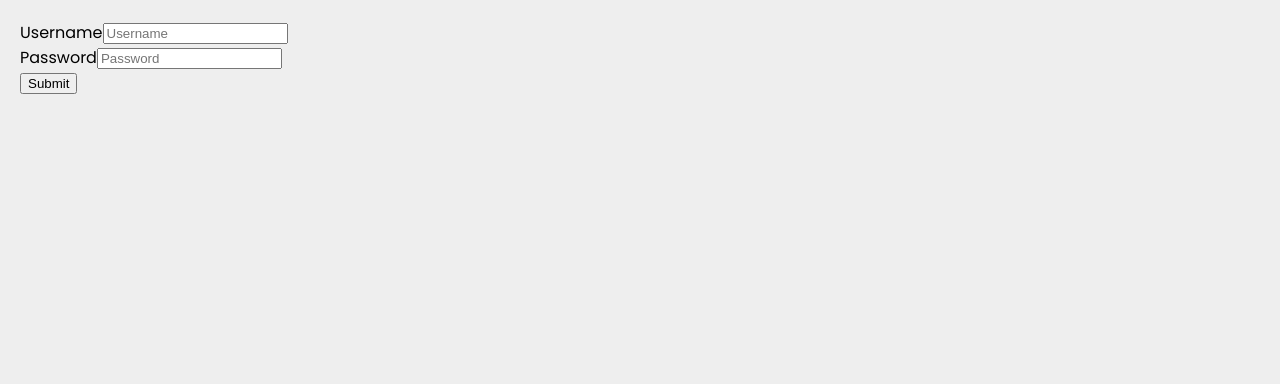
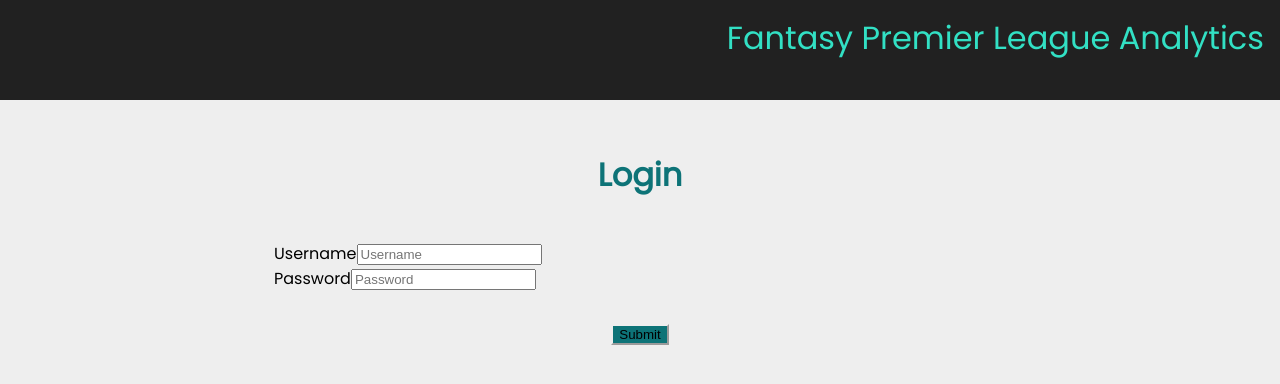
Before and after one commit to Rob-Reutiman/fantasy-pl-app, a React (Create React App) app: page / in a window 1280 px wide. Shown: the top 384 px of the page. Built offline with nearby package versions, Linux system fonts and the light colour scheme; the HTML template or start-up script is replaced by a standard one.

Commit message:
Login css

```diff
--- a/src/App.css
+++ b/src/App.css
@@ -8,6 +8,7 @@
   font-size: 100%;
 }
 
+/* Navigation */
 .navigation {
   background-color: #212121;
   overflow: hidden;
@@ -32,6 +33,14 @@
   text-align: right;
 }
 
+/* Login */
+.form-container {
+  padding-top: 20px;
+  padding-right: 20%;
+  padding-left: 20%;
+}
+
+/* General */
 .section {
   padding: 30px;
 }
@@ -41,6 +50,21 @@
   text-align: center;
 }
 
+.submit {
+  margin-top: 30px;
+  text-align: center;
+}
+
+.submit button {
+  background-color: #0d7377;
+  border-color: #eeeeee;
+}
+
+.submit button:hover {
+  background-color: #32e0c4;
+  border-color: #eeeeee;
+}
+
 .player-photo {
   padding: 5px 5px;
   width: fit-content;
@@ -48,12 +72,11 @@
   align-self: center;
 }
 
+/* Table */
 .thumbnail {
   height: 35px;
   width: 30px;
 }
-
-/* Table */
 
 .table-headers {
   display: block;
--- a/src/App.js
+++ b/src/App.js
@@ -84,29 +84,42 @@
 
       <React.Fragment>
 
+        <Nav username={this.state.username}/>
+
+
         {!this.state.authenticated &&
-        <div className="container" style={{padding: "20px"}}>
+
+        <div className="section">
+
+          <h1>Login</h1>
+
+          <div className="container form-container">
             <form>
-            <div class="form-group">
+              <div className="form-group">
                 <label>Username</label>
                 <input
                   type="username"
-                class="form-control"
+                  className="form-control"
                   id="username"
                   placeholder="Username"
                   onChange={this.handleFormInput} />
               </div>
-            <div class="form-group">
+              <div className="form-group">
                 <label>Password</label>
                 <input
                 type="password"
-              class="form-control"
+                className="form-control"
                 id="password"
                 placeholder="Password"
                 onChange={this.handleFormInput} />
               </div>
-            <button type="submit" class="btn btn-primary" onClick={this.handleLogin}>Submit</button>
             </form>
+          </div>
+
+          <div className="submit">
+            <button type="submit" className="btn btn-primary" onClick={this.handleLogin}>Submit</button>
+          </div>
+
         </div>
 
         }
@@ -114,8 +127,6 @@
         { this.state.authenticated &&
 
         <React.Fragment>
-
-          <Nav username={this.state.username}/>
 
           <div className="page-content">
 
```
Lines whose indentation alone changed are shown as unchanged.
